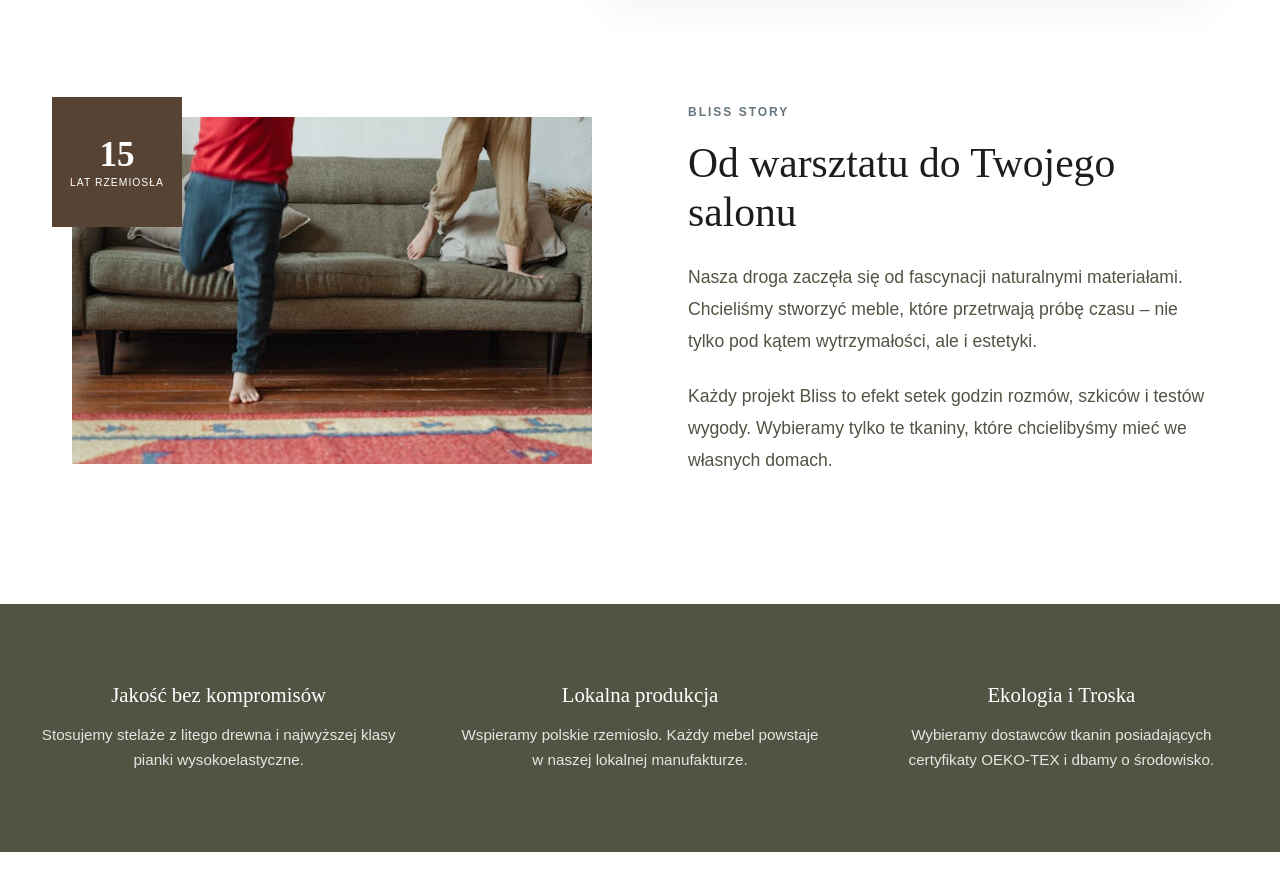
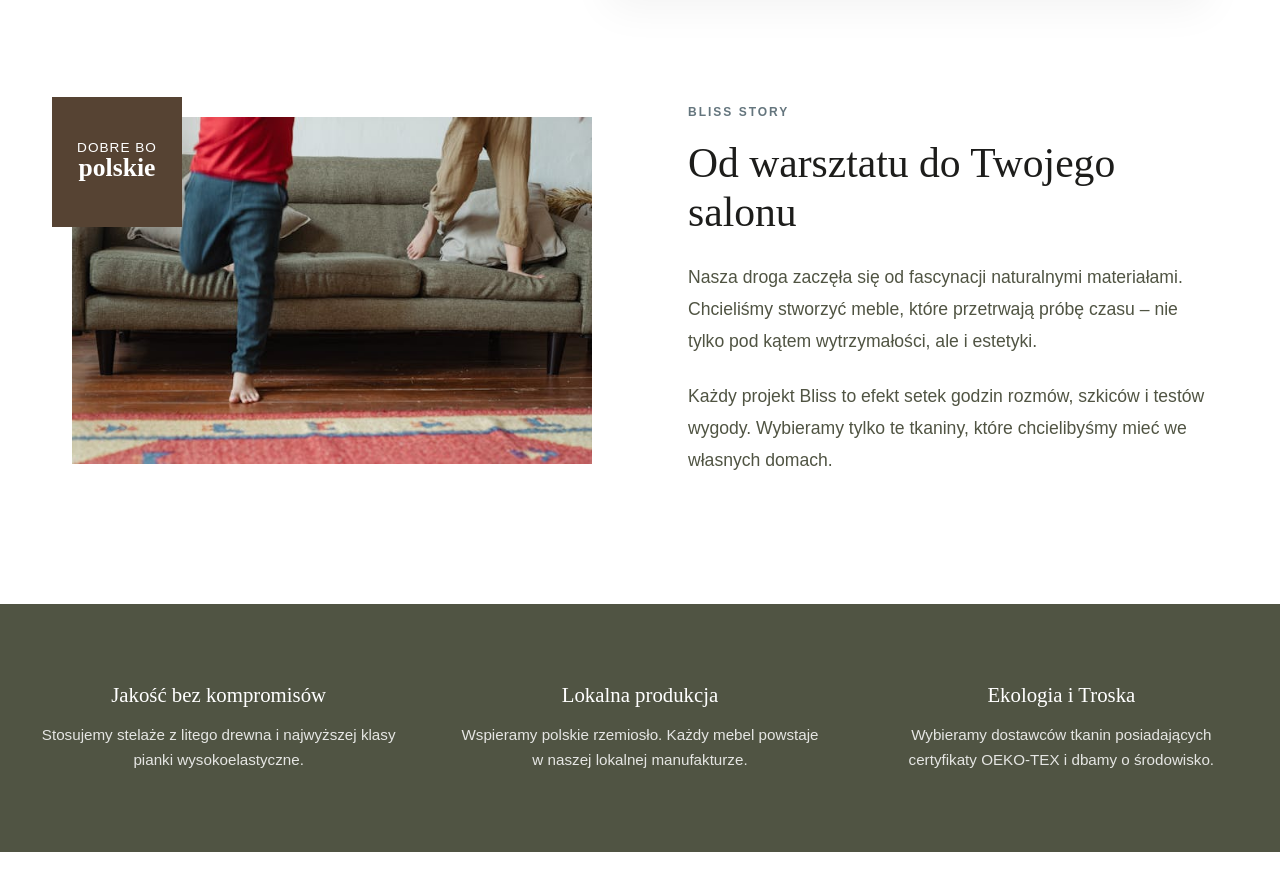
Before and after one commit to afra50/bliss-meble, a React (Vite) app in the folder frontend/: page /o-marce in a window 1280 px wide. Shown: the part 840-1731 px from the top of the page. Built offline with nearby package versions, Linux system fonts and the light colour scheme; no server answers; a web font is replaced by a local one.

Commit message:
button i znaczek about us

```diff
--- a/frontend/src/pages/AboutUs.jsx
+++ b/frontend/src/pages/AboutUs.jsx
@@ -26,12 +26,12 @@ function AboutUs() {
 				</div>
 			</section>
 
-			{/* SEKCJA 2: Plakietka 15 lat (Standardowa szerokość) */}
+			{/* SEKCJA 2: Plakietka dobre bo polskie (Standardowa szerokość) */}
 			<section className="about-block">
 				<div className="about-image about-image--with-badge">
 					<div className="about-badge">
-						<span className="badge-number">15</span>
-						<span className="badge-text">Lat rzemiosła</span>
+						<span className="badge-number">dobre bo</span>
+						<span className="badge-text">polskie</span>
 					</div>
 					<img src={aboutus2} alt="dziecięce nogi na tle kanapy" />
 				</div>
@@ -81,7 +81,9 @@ function AboutUs() {
 			{/* SEKCJA 4: Wezwanie do akcji (Taka sama wysokość, przenosi na główną) */}
 			<section className="about-cta">
 				<h2 className="cta-title">Gotowy na nową definicję wygody?</h2>
-				<Button variant="primary" onClick={() => (window.location.href = "/")}>
+				<Button
+					variant="primary"
+					onClick={() => (window.location.href = "/sklep")}>
 					ZOBACZ NASZE KOLEKCJE
 				</Button>
 			</section>
--- a/frontend/src/styles/pages/about-us.scss
+++ b/frontend/src/styles/pages/about-us.scss
@@ -119,17 +119,17 @@
 		z-index: 2;
 
 		.badge-number {
-			font-size: 2.2rem;
+			font-size: 0.85rem;
+			letter-spacing: 1px;
+			text-transform: uppercase;
+		}
+
+		.badge-text {
+			font-size: 1.6rem;
 			font-weight: 700;
 			line-height: 1;
 			margin-bottom: 5px;
 			font-family: $font-heading;
-		}
-
-		.badge-text {
-			font-size: 0.65rem;
-			letter-spacing: 1px;
-			text-transform: uppercase;
 		}
 	}
 
```
Also changed, not shown: 1 other file (tests, documents, lock files or other folders).
